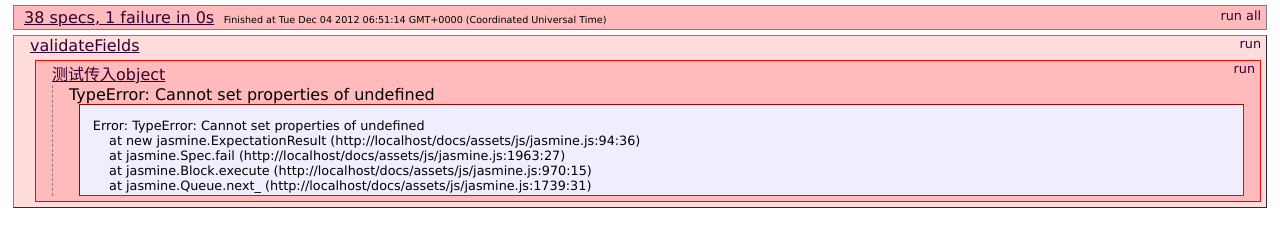
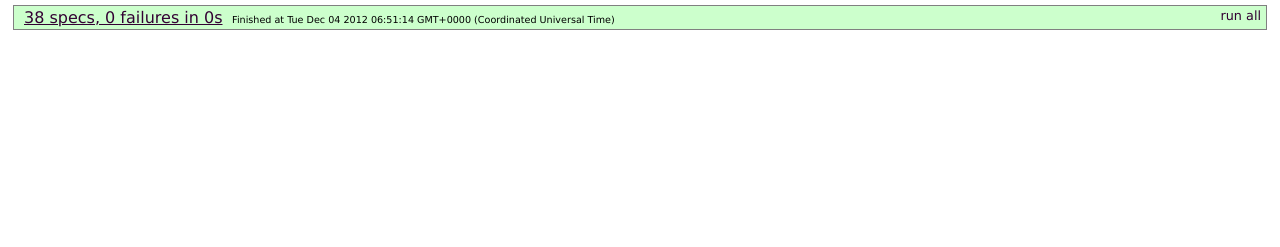
Before and after one commit to kissygalleryteam/verify, a plain HTML site: page docs/test/test.html in a window 1280 px wide. Shown: the part 37-284 px from the top of the page. Drawn offline with Linux system fonts and the light colour scheme.

Commit message:
添加实例化

```diff
--- a/docs/assets/js/test-rule.js
+++ b/docs/assets/js/test-rule.js
@@ -62,7 +62,7 @@
 		describe("length", function() {
 			var max = 30,
 				smax = "测试长度不能超过最大测试长度不能超过最大测试长度不能超过最大",
-				smin = "测试长度不能超过最大"
+				smin = "测试长度不能超过最大",
 				min = 10,
 				value = [smin,smax],
 				info = [],
@@ -196,7 +196,7 @@
 
 	describe("validate", function() {
 		it("测试返回的失败规则", function() {
-			var field = ["range错误", ["number", ["range", null, [20,34]]], "1192039"],
+			var field = ["range错误", ["number", ["range", null, [20, 34]]], "1192039"],
 				validate = V.validate,
 				data = validate.apply(null, field)["failed"];
 			expect(data).toBe("range");
@@ -205,26 +205,31 @@
 		it("测试多个规则混排", function() {
 		   function isInited(attr){
 				if(attr === 22){
-					return [true,"已初始化"];
+					return [true, "已初始化"];
 				}
-				return [false,"未初始化"];
+				return [false, "未初始化"];
 			};
-			var	field = ["自定义函数", ["number", ["range", null, [20,34]],"english",isInited], 23],
+			var	field = ["自定义函数", ["number", ["range", null, [20, 34]], "english", isInited], 23],
 				validate = V.validate,
 				failed = validate.apply(null, field)["failed"];
 			expect(failed).toBe("english");
 		});
 	});
 
-	describe("validateFields", function() {
+	describe("new Obj()", function() {
 		it("测试传入object", function() {
-			var validateFields=V.validateFields,
-				fields = {
-					phone:[["phone", "您输入的号码有误"],"number"],
-					name:["english"]
-				},
-				data=validateFields(fields);
-			console.log(data)
+			var validate = new V({
+					fields : {
+						phone : [["cellphone", "您输入的号码有误"],"number"],
+						name : ["english"]
+					},
+					valueFn : function(name) {
+						return "18600192036";
+					}
+				}),
+				data = validate.valid();
+				console.log(data);
+
 		});
 	});
 
--- a/docs/assets/js/validate.js
+++ b/docs/assets/js/validate.js
@@ -4,8 +4,15 @@
 		isFunction = _.isFunction,
 		getFunctionName = function(fn) {
             return typeof fn.name === 'string' ? fn.name: /function\s+([^\{\(\s]+)/.test(fn.toString()) ? RegExp['$1'] : '[Unknown]';
+        },
+        log =  function(obj){
+        	if(typeof console !=='undefined'){
+        		 console.log(obj);
+        	}
         };
-    var V = exports.V = {},
+    var V = exports.V = function(){
+	    	this.initializer.apply(this,arguments);
+	    },
     	R = V.rule = {},
     	_undefinedRule = function() {
     		return [false,"规则不存在"]
@@ -208,31 +215,51 @@
     }
     V.validate = validate;
     /**
-     *
- 	 * @param {Object} fields
- 	 * fields 格式：{
- 	 * 		fieldName1:[rule1,rule2,...,rulen],
- 	 * 		fieldName2:[rule1,rule2,...,rulen]
- 	 * 	}
+     *如果是复杂的表单验证 ，生成对象实例
      */
-    var validateFields = function(fields) {
-    	var result = {
-	    		success : true,
-	    		failed : "",
-	    		results :{}
-	    	},
-	    	results,
-	    	field,
-	    	fvalue;
-	    console
-    	each(fields, function(name, rules, list) {
-    		fvalue = "123456";
-    		field = validate(name, rules, fvalue);
-    		results[name] = field;
-    	});
+    V.prototype = {
+    	initializer : function(cfg) {
+    		var that = this;
+    		that.config = cfg;
+    		that.fields = cfg.fields;
+    		that.valueFn = cfg.valueFn;
+    	},
+    	getValue : function(name){
+    		var that = this;
+    		return that.valueFn(name);
+    	},
+    	valid : function() {
+    		var that = this,
+    			fields = that.fields,
+    			result = that.validateFields(fields);
+    			return result;
+    	},
+    	validateFields : function(fields) {
+	    	var that = this,
+	    		result = {
+		    		success : true,
+		    		failed : [],
+		    		results : {}
+		    	},
+		    	results = {
 
-    	return result;
-    };
-    V.validateFields = validateFields;
+		    	},
+		    	fieldResult,
+		    	firstError;
+	    	each(fields, function(rules, name) {
+	    		var fsuccess = true,
+	    			fvalue = that.getValue(name);
+	    		fieldResult = validate(name, rules, fvalue);
+	    		fsuccess = fieldResult.success;
+	    		if(!fsuccess) {
+	    			result.success = false;
+	    			result.failed.push(name);
+	    		}
+	    		results[name] = fieldResult;
+	    	});
+	    	result.results = results;
+	    	return result;
+	    }
+    }
     return V;
 })(this);
--- a/docs/test/test.html
+++ b/docs/test/test.html
@@ -14,7 +14,9 @@
 	</head>
 
 	<body>
+	<form>
 
+	</form>
 	 <script src="../assets/js/test-rule.js"></script>
 	</body>
 </html>
```
